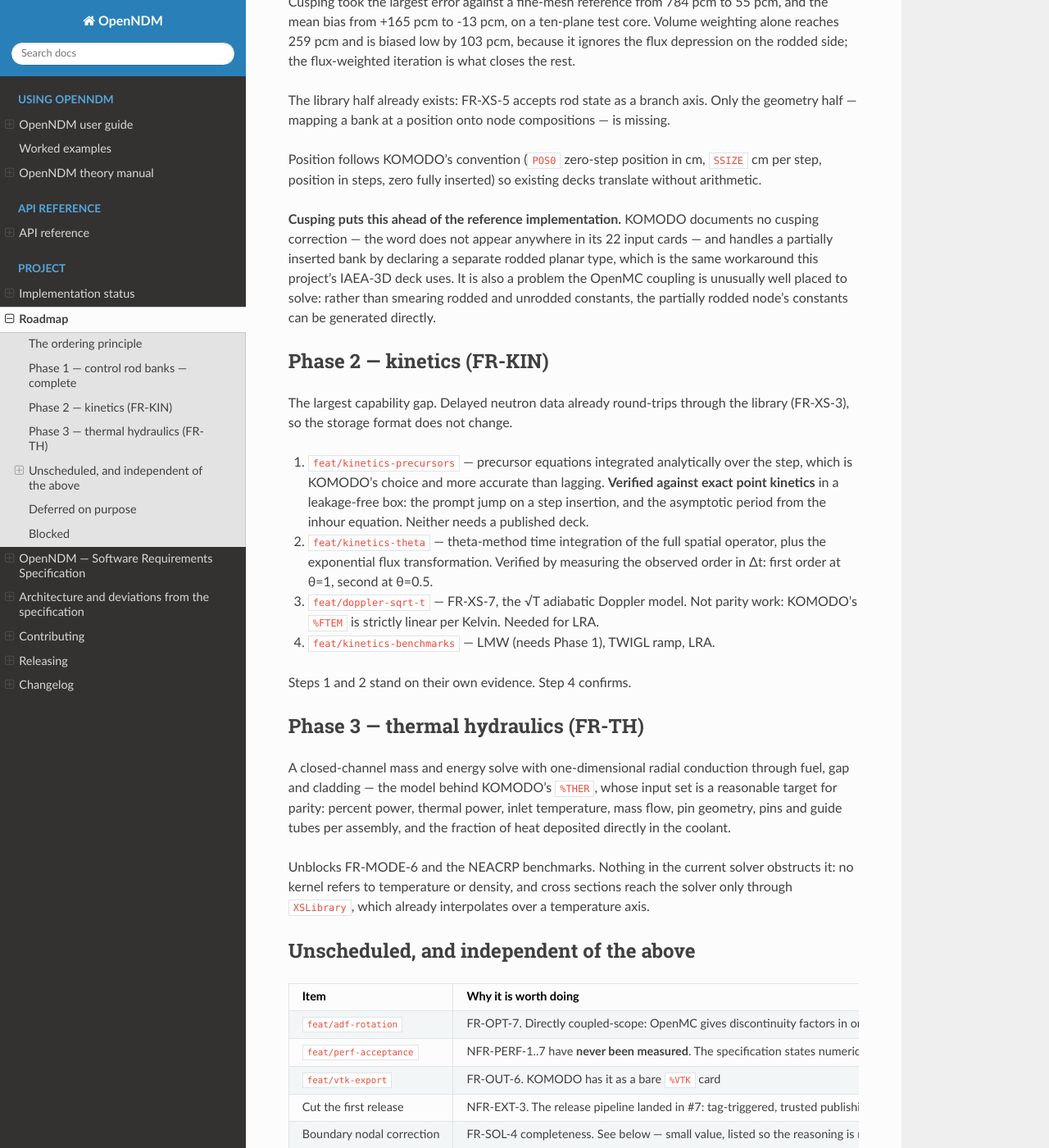
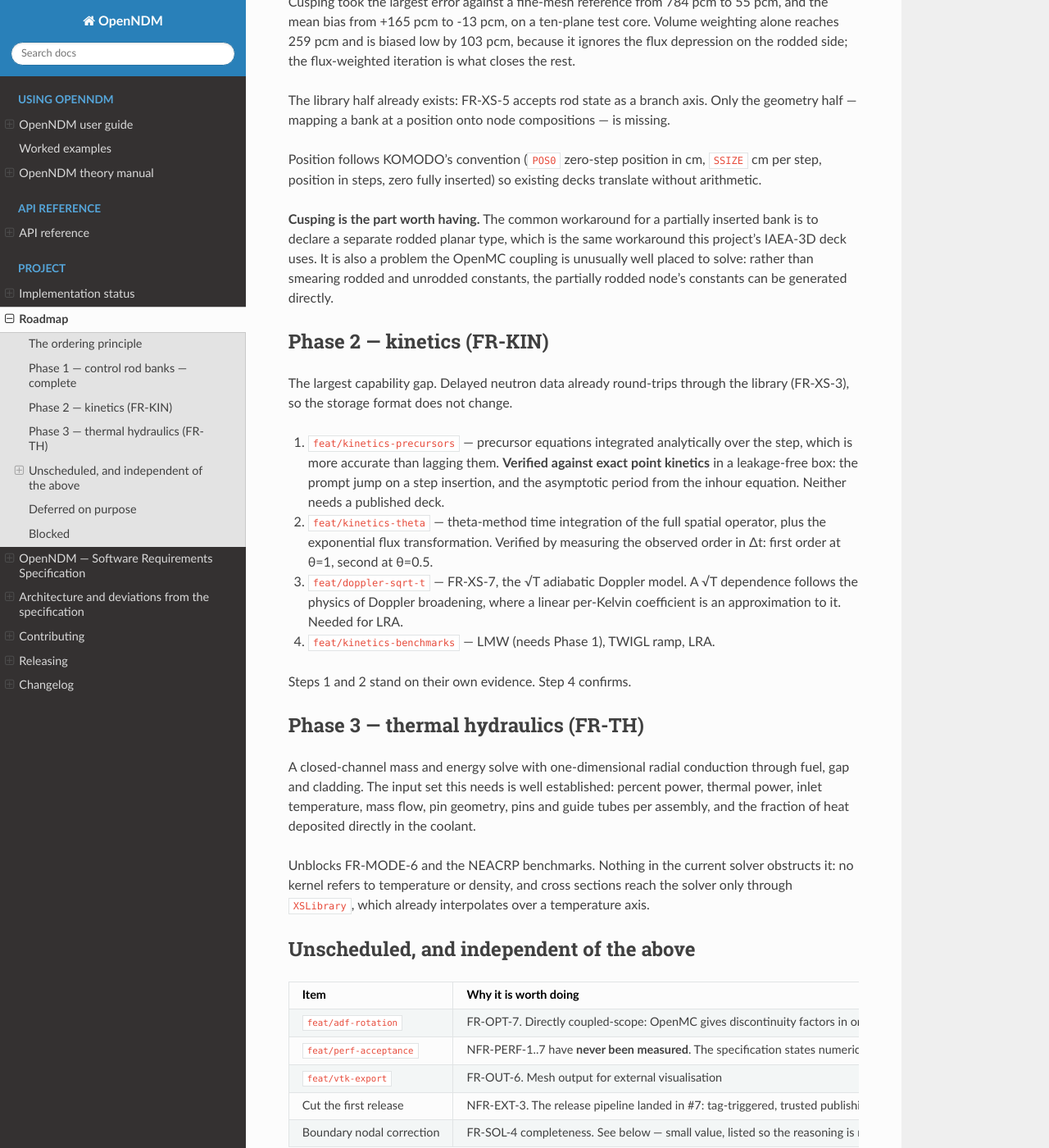
Before and after one commit to rizkiokt/openndm, a Sphinx documentation site: the page built from docs/roadmap.md, in a window 1280 px wide and 1400 px high, scrolled down 1094 px. Shown: the whole window at 82% size. Built offline with Sphinx 7.4.7 and the Read the Docs theme 3.1.0, drawn with Linux system fonts in a browser that asks for light colours; pages that are not in the unit, such as notebooks, are missing from menus; some of the changed text lies outside the part shown.

Commit message:
docs: describe capabilities on their own terms rather than as parity
The specification and roadmap repeatedly positioned OpenNDM relative to one
existing code: DP-6 named it "the reference implementation for feature
parity", the roadmap measured work as a "feature-parity gap" and called one
result "ahead of the reference implementation", and several entries
justified a feature by noting that the other code has or lacks it.

That framing misdescribes the project. OpenNDM's premise is the OpenMC-native
coupling -- group constants straight from an mgxs library with no
format-conversion step -- and a C++ core behind a Python API. Those are not
parity goals and are not improved by being scored against another code.

The substance is unchanged. Every requirement, priority and roadmap item
survives; only the justification is rewritten to say what the capability is
and why it is worth having:

- DP-6 becomes verifiability against published benchmarks, analytic
  solutions or converged fine-mesh references, which is the property
  actually wanted and is not tied to any one code.
- The cusping paragraph states what the correction does instead of noting
  that another code omits it.
- The sqrt(T) Doppler model is justified by Doppler broadening rather than
  by differing from someone else's linear coefficient.
- FR-IN-4 becomes a migration aid for users arriving with existing decks.

Interoperability notes that name the %CROD step convention are kept, in the
code and in the user guide, because a reader reconciling a deck needs them
and they describe a format rather than a pedigree. The citation in the
reference list is kept for the same reason: the influence is real and worth
acknowledging where acknowledgement belongs.

The published comparison table and the APR1400 cross-comparison row are also
kept: both list several codes and describe a landscape, which is what a
specification should do.

```diff
--- a/docs/roadmap.md
+++ b/docs/roadmap.md
@@ -27,8 +27,8 @@ confirmation rather than as the primary evidence.
 
 ## Phase 1 — control rod banks — complete
 
-The one real feature-parity gap against KOMODO that is pure static scope. It
-is also the largest usability gap: rods today are separate compositions
+The last substantial static-scope capability the solver lacked, and its
+largest usability gap: rods today are separate compositions
 assigned per axial plane, which is how `benchmarks/iaea3d/run.py` expresses
 them, and there is no way to ask for a bank at a position.
 
@@ -52,10 +52,9 @@ Position follows KOMODO's convention (`POS0` zero-step position in cm,
 `SSIZE` cm per step, position in steps, zero fully inserted) so existing
 decks translate without arithmetic.
 
-**Cusping puts this ahead of the reference implementation.** KOMODO
-documents no cusping correction — the word does not appear anywhere in its
-22 input cards — and handles a partially inserted bank by declaring a
-separate rodded planar type, which is the same workaround this project's
+**Cusping is the part worth having.** The common workaround for a
+partially inserted bank is to declare a separate rodded planar type, which is
+the same workaround this project's
 IAEA-3D deck uses. It is also a problem the OpenMC coupling is unusually
 well placed to solve: rather than smearing rodded and unrodded constants,
 the partially rodded node's constants can be generated directly.
@@ -66,16 +65,16 @@ The largest capability gap. Delayed neutron data already round-trips through
 the library (FR-XS-3), so the storage format does not change.
 
 1. `feat/kinetics-precursors` — precursor equations integrated analytically
-   over the step, which is KOMODO's choice and more accurate than lagging.
+   over the step, which is more accurate than lagging them.
    **Verified against exact point kinetics** in a leakage-free box: the
    prompt jump on a step insertion, and the asymptotic period from the inhour
    equation. Neither needs a published deck.
 2. `feat/kinetics-theta` — theta-method time integration of the full spatial
    operator, plus the exponential flux transformation. Verified by measuring
    the observed order in Δt: first order at θ=1, second at θ=0.5.
-3. `feat/doppler-sqrt-t` — FR-XS-7, the √T adiabatic Doppler model. Not
-   parity work: KOMODO's `%FTEM` is strictly linear per Kelvin. Needed for
-   LRA.
+3. `feat/doppler-sqrt-t` — FR-XS-7, the √T adiabatic Doppler model. A
+   √T dependence follows the physics of Doppler broadening, where a linear
+   per-Kelvin coefficient is an approximation to it. Needed for LRA.
 4. `feat/kinetics-benchmarks` — LMW (needs Phase 1), TWIGL ramp, LRA.
 
 Steps 1 and 2 stand on their own evidence. Step 4 confirms.
@@ -83,11 +82,10 @@ Steps 1 and 2 stand on their own evidence. Step 4 confirms.
 ## Phase 3 — thermal hydraulics (FR-TH)
 
 A closed-channel mass and energy solve with one-dimensional radial
-conduction through fuel, gap and cladding — the model behind KOMODO's
-`%THER`, whose input set is a reasonable target for parity: percent power,
-thermal power, inlet temperature, mass flow, pin geometry, pins and guide
-tubes per assembly, and the fraction of heat deposited directly in the
-coolant.
+conduction through fuel, gap and cladding. The input set this needs is
+well established: percent power, thermal power, inlet temperature, mass flow,
+pin geometry, pins and guide tubes per assembly, and the fraction of heat
+deposited directly in the coolant.
 
 Unblocks FR-MODE-6 and the NEACRP benchmarks. Nothing in the current solver
 obstructs it: no kernel refers to temperature or density, and cross sections
@@ -98,9 +96,9 @@ temperature axis.
 
 | Item | Why it is worth doing |
 |---|---|
-| `feat/adf-rotation` | FR-OPT-7. Directly coupled-scope: OpenMC gives discontinuity factors in one orientation, and a rotated assembly needs its faces permuted. KOMODO does 90/180/270 over assembly ranges |
+| `feat/adf-rotation` | FR-OPT-7. Directly coupled-scope: OpenMC gives discontinuity factors in one orientation, and a rotated assembly needs its faces permuted. 90/180/270 over assembly ranges |
 | `feat/perf-acceptance` | NFR-PERF-1..7 have **never been measured**. The specification states numeric targets and no acceptance run has ever been made against them |
-| `feat/vtk-export` | FR-OUT-6. KOMODO has it as a bare `%VTK` card |
+| `feat/vtk-export` | FR-OUT-6. Mesh output for external visualisation |
 | Cut the first release | NFR-EXT-3. The release pipeline landed in #7: tag-triggered, trusted publishing, version agreement enforced before it builds. No tag has been cut, so nothing is on PyPI or conda-forge yet |
 | Boundary nodal correction | FR-SOL-4 completeness. See below — small value, listed so the reasoning is not lost |
 
@@ -121,12 +119,12 @@ boundary, and for completeness — but not for core accuracy.
 ## Deferred on purpose
 
 - **FR-IN-2** (XML input, pugixml, the standalone executable) and
-  **FR-IN-4** (KOMODO deck reader). A milestone of plumbing that adds no
+  **FR-IN-4** (external deck reader). A milestone of plumbing that adds no
   physics while the Python API is serving as the primary interface.
 - **NFR-EXT-5**, the public `extern "C"` API. No consumer yet.
 - **FR-OUT-4**, pin power reconstruction. Half built already, since
   `compute_form_functions` extracts and normalises them, but downstream of
-  everything above. KOMODO has no equivalent.
+  everything above.
 
 ## Blocked
 
```
Also changed, not shown: docs/requirements.md (+5 -5 lines), docs/status.md (+1 -1 lines).
